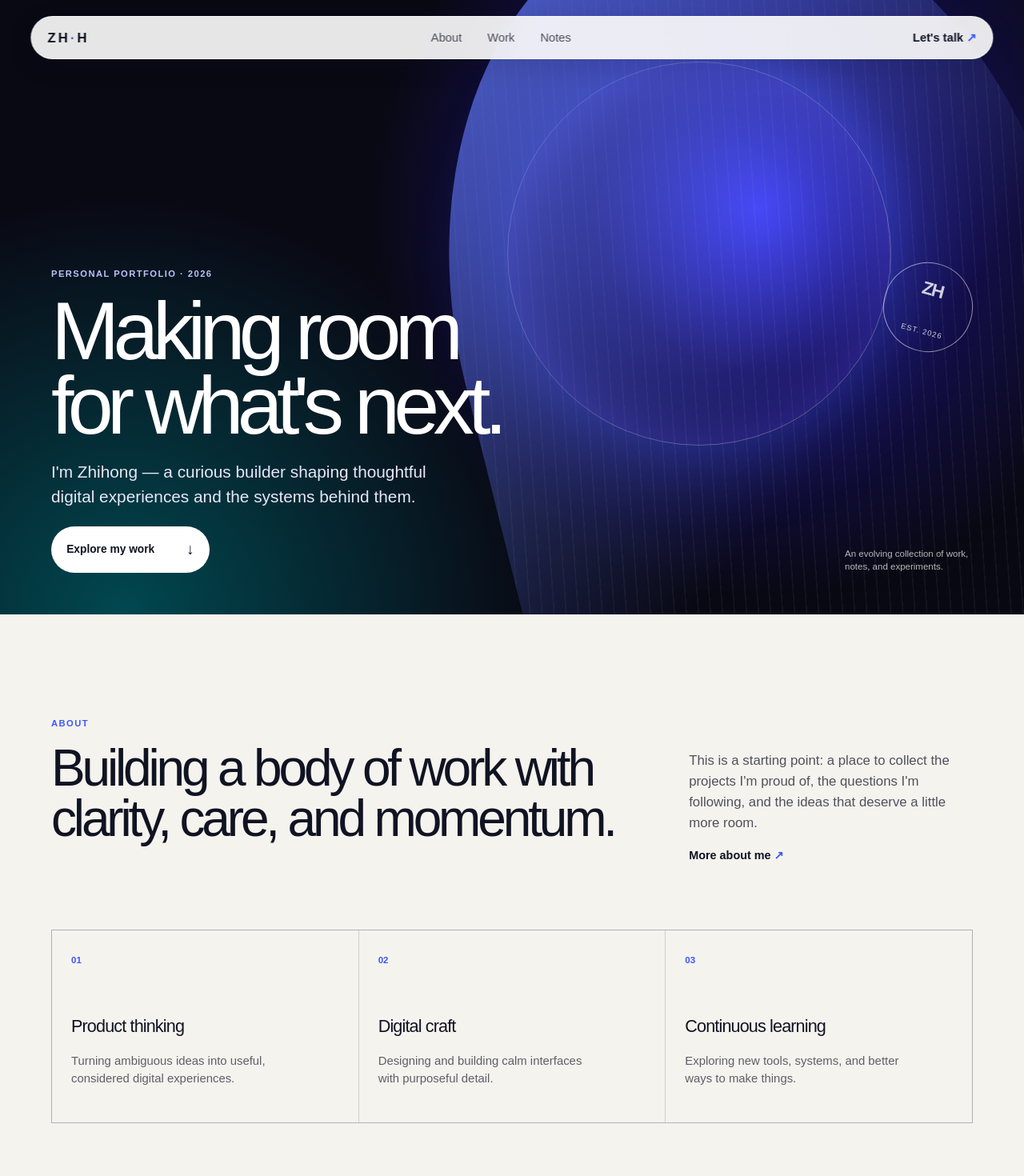
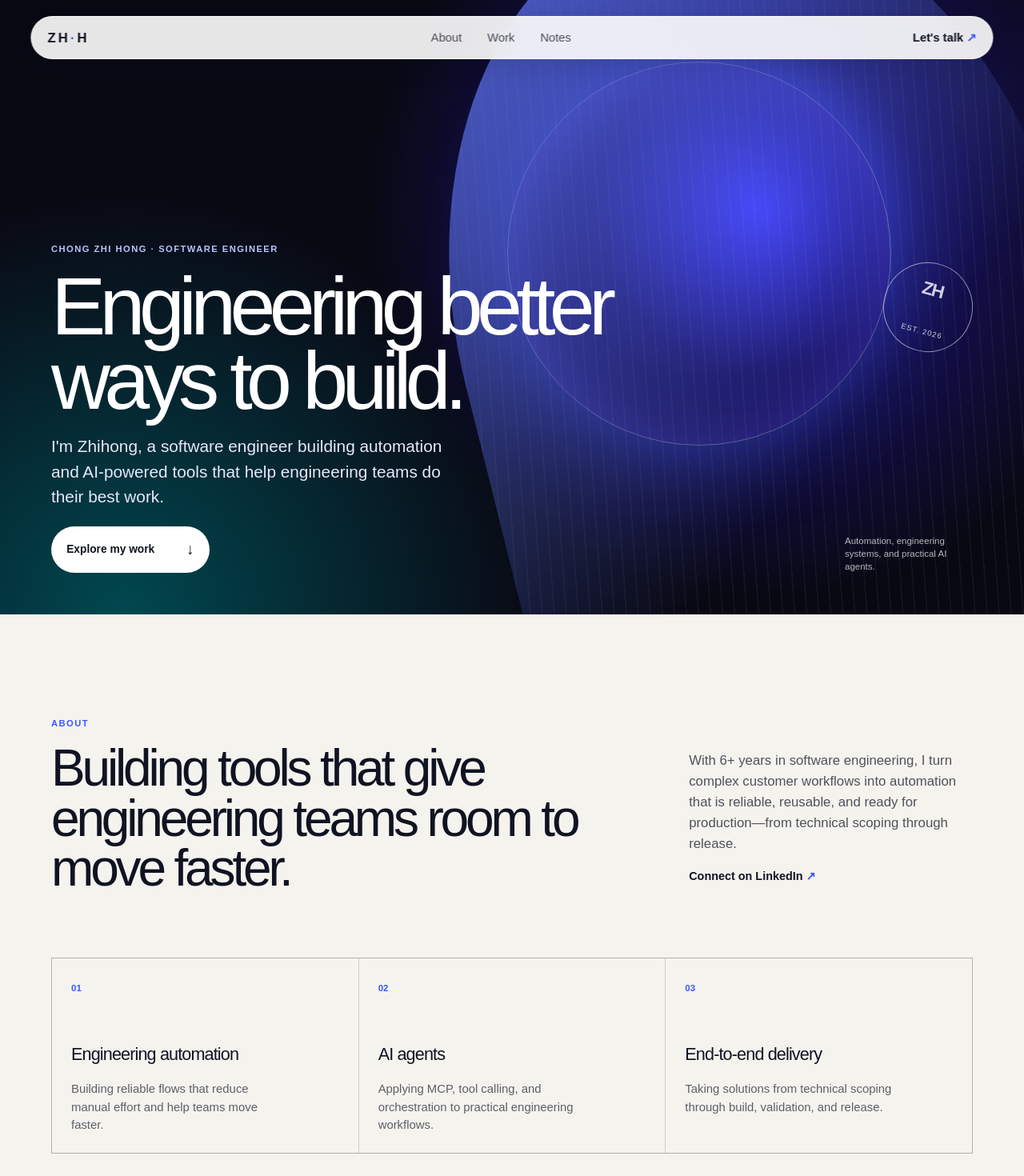
Before and after one commit to zhihong0924/zhihong-web, a Next.js app: page / in a window 1280 px wide. Shown: the top 1470 px of the page at 80% size. Built offline with nearby package versions, Linux system fonts and the light colour scheme.

Commit message:
content: add professional portfolio details

```diff
--- a/app/page.tsx
+++ b/app/page.tsx
@@ -1,13 +1,13 @@
 const focusAreas = [
-  ["01", "Product thinking", "Turning ambiguous ideas into useful, considered digital experiences."],
-  ["02", "Digital craft", "Designing and building calm interfaces with purposeful detail."],
-  ["03", "Continuous learning", "Exploring new tools, systems, and better ways to make things."],
+  ["01", "Engineering automation", "Building reliable flows that reduce manual effort and help teams move faster."],
+  ["02", "AI agents", "Applying MCP, tool calling, and orchestration to practical engineering workflows."],
+  ["03", "End-to-end delivery", "Taking solutions from technical scoping through build, validation, and release."],
 ];
 
 const projects = [
-  { number: "01", title: "The Sports Centre", type: "Platform design · 2026", className: "project-blue" },
-  { number: "02", title: "A Better Routine", type: "Personal systems · 2026", className: "project-sand" },
-  { number: "03", title: "Notes on Building", type: "Writing · Ongoing", className: "project-red" },
+  { number: "01", title: "Schematic Migration Automation", type: "Intel · 2021—present", className: "project-blue" },
+  { number: "02", title: "Advanced Battery Test & Emulation", type: "Keysight · 2019—2021", className: "project-sand" },
+  { number: "03", title: "Engineering Agents", type: "Automation · Ongoing", className: "project-red" },
 ];
 
 export default function Home() {
@@ -21,20 +21,20 @@ export default function Home() {
 
       <section className="hero" id="top" aria-labelledby="hero-title">
         <div className="hero-copy">
-          <p className="eyebrow light">PERSONAL PORTFOLIO · 2026</p>
-          <h1 id="hero-title">Making room<br />{" "}for what&apos;s next.</h1>
-          <p className="hero-intro">I&apos;m Zhihong — a curious builder shaping thoughtful digital experiences and the systems behind them.</p>
+          <p className="eyebrow light">CHONG ZHI HONG · SOFTWARE ENGINEER</p>
+          <h1 id="hero-title">Engineering better<br />{" "}ways to build.</h1>
+          <p className="hero-intro">I&apos;m Zhihong, a software engineer building automation and AI-powered tools that help engineering teams do their best work.</p>
           <a className="button button-light" href="#about">Explore my work <span aria-hidden="true">↓</span></a>
         </div>
         <div className="hero-stamp" aria-hidden="true"><span>ZH</span><span>EST. 2026</span></div>
-        <p className="hero-caption">An evolving collection of work, notes, and experiments.</p>
+        <p className="hero-caption">Automation, engineering systems, and practical AI agents.</p>
       </section>
 
       <section className="about section" id="about" aria-labelledby="about-title">
         <p className="eyebrow">ABOUT</p>
         <div className="about-grid">
-          <h2 id="about-title">Building a body of work with clarity, care, and momentum.</h2>
-          <div className="about-copy"><p>This is a starting point: a place to collect the projects I&apos;m proud of, the questions I&apos;m following, and the ideas that deserve a little more room.</p><a className="text-link" href="#contact">More about me <span aria-hidden="true">↗</span></a></div>
+          <h2 id="about-title">Building tools that give engineering teams room to move faster.</h2>
+          <div className="about-copy"><p>With 6+ years in software engineering, I turn complex customer workflows into automation that is reliable, reusable, and ready for production—from technical scoping through release.</p><a className="text-link" href="https://www.linkedin.com/in/zhi-hong-chong/" target="_blank" rel="noreferrer">Connect on LinkedIn <span aria-hidden="true">↗</span></a></div>
         </div>
         <div className="focus-grid">
           {focusAreas.map(([number, title, description]) => <article className="focus-card" key={number}><span>{number}</span><h3>{title}</h3><p>{description}</p></article>)}
@@ -42,24 +42,24 @@ export default function Home() {
       </section>
 
       <section className="work section" id="work" aria-labelledby="work-title">
-        <div className="section-heading"><div><p className="eyebrow">SELECTED WORK</p><h2 id="work-title">A few things in progress.</h2></div><p>Placeholder stories for now. The work will grow with the site.</p></div>
+        <div className="section-heading"><div><p className="eyebrow">SELECTED WORK</p><h2 id="work-title">Systems built for real engineering work.</h2></div><p>Selected work across EDA automation, test software, and AI-enabled workflows.</p></div>
         <div className="projects">
           {projects.map((project) => <article className={`project-card ${project.className}`} key={project.number}><div className="project-art" aria-hidden="true"><span>{project.number}</span></div><div className="project-details"><p>{project.type}</p><h3>{project.title}</h3><a href="#contact" aria-label={`Read more about ${project.title}`}>View story <span aria-hidden="true">↗</span></a></div></article>)}
         </div>
       </section>
 
       <section className="notes section" id="notes" aria-labelledby="notes-title">
-        <p className="eyebrow">FROM THE NOTEBOOK</p>
-        <div className="notes-heading"><h2 id="notes-title">Small observations,<br />{" "}kept in motion.</h2><a className="text-link" href="#contact">Read all notes <span aria-hidden="true">↗</span></a></div>
+        <p className="eyebrow">SELECTED HIGHLIGHTS</p>
+        <div className="notes-heading"><h2 id="notes-title">Results that<br />{" "}keep compounding.</h2><a className="text-link" href="https://www.linkedin.com/in/zhi-hong-chong/" target="_blank" rel="noreferrer">View my profile <span aria-hidden="true">↗</span></a></div>
         <div className="note-list">
-          <article><span>01</span><p>On creating momentum without creating noise.</p><time dateTime="2026-01">JAN 2026</time></article>
-          <article><span>02</span><p>Why the smallest useful version is often the right beginning.</p><time dateTime="2026-02">FEB 2026</time></article>
-          <article><span>03</span><p>A working list of things worth returning to.</p><time dateTime="2026-03">MAR 2026</time></article>
+          <article><span>01</span><p>~80% faster schematic and testbench migration turnaround, with 100% netlistable schematics.</p><time dateTime="2021">INTEL</time></article>
+          <article><span>02</span><p>Presented migration automation and field outcomes at CadenceConnect 2024, 2025, and 2026.</p><time dateTime="2024">EDA</time></article>
+          <article><span>03</span><p>Three invention disclosures, including two recognised with commercialization awards.</p><time dateTime="2019">KEYSIGHT</time></article>
         </div>
       </section>
 
-      <section className="contact" id="contact" aria-labelledby="contact-title"><p className="eyebrow light">GET IN TOUCH</p><h2 id="contact-title">Let&apos;s make<br />{" "}<em>something useful.</em></h2><a className="button button-light" href="mailto:hello@example.com">hello@example.com <span aria-hidden="true">↗</span></a><p className="contact-note">Placeholder contact details — ready to be replaced.</p></section>
-      <footer><span>© 2026 Zhihong</span><a href="#top">Back to top ↑</a></footer>
+      <section className="contact" id="contact" aria-labelledby="contact-title"><p className="eyebrow light">GET IN TOUCH</p><h2 id="contact-title">Let&apos;s make<br />{" "}<em>something useful.</em></h2><a className="button button-light" href="mailto:zhihong0924@gmail.com">zhihong0924@gmail.com <span aria-hidden="true">↗</span></a><p className="contact-note">Available for thoughtful engineering and automation conversations.</p></section>
+      <footer><span>© 2026 Chong Zhi Hong</span><a href="#top">Back to top ↑</a></footer>
     </main>
   );
 }
```
Also changed, not shown: 1 other file (tests, documents, lock files or other folders).
